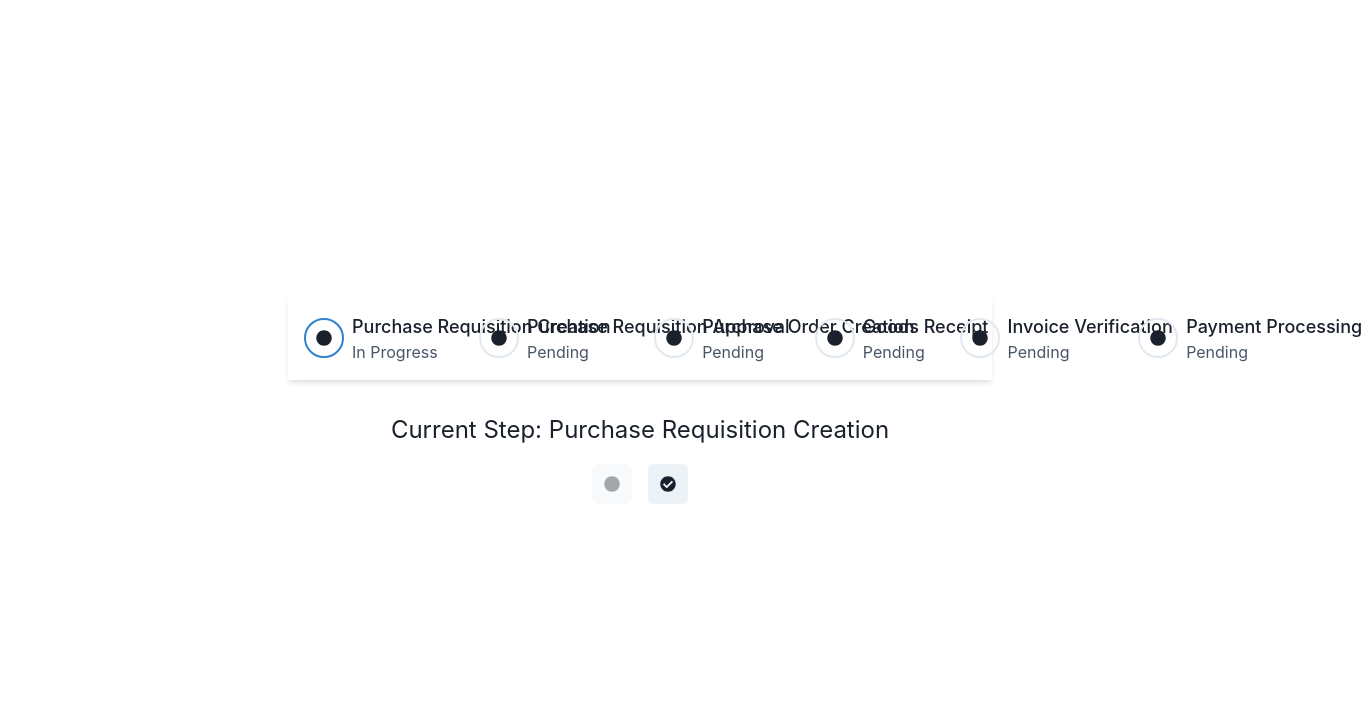
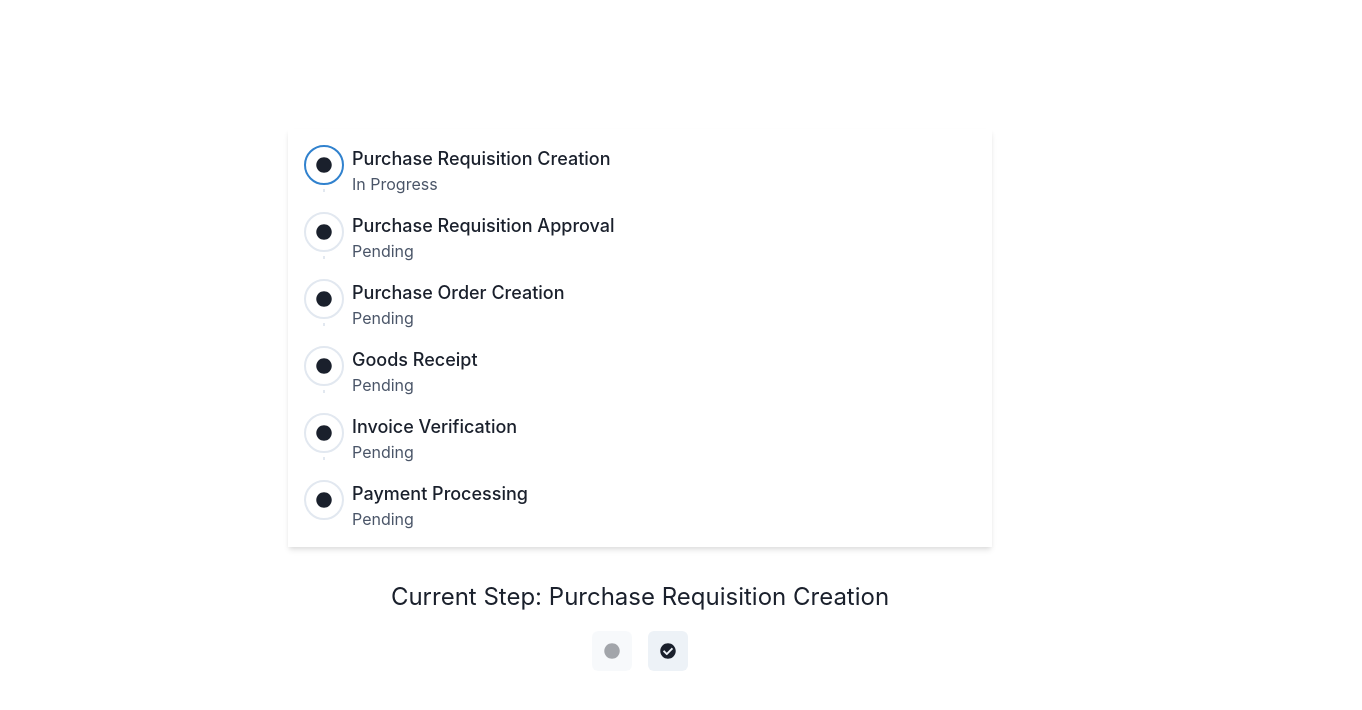
Before and after one commit to GPT-Engineer-App/customizable-progress-steps-react, a React (Vite) app: page / in a window 1280 px wide. Shown: the top 710 px of the page, 1362 px wide, since content can reach past the window. Built offline with nearby package versions, Linux system fonts and the light colour scheme.

Commit message:
Updated the stepper to be vertical by adding the `orientation="vertical"` prop to the `Stepper` component.
Prompt: make vertical

```diff
--- a/src/pages/Index.jsx
+++ b/src/pages/Index.jsx
@@ -22,7 +22,7 @@ const StepItem = ({ step, index, currentStep }) => {
 const ProgressSteps = ({ currentStep }) => {
   return (
     <VStack spacing={4} align="stretch">
-      <Stepper index={currentStep} colorScheme="blue" size="lg">
+      <Stepper index={currentStep} colorScheme="blue" size="lg" orientation="vertical">
         {steps.map((step, index) => (
           <StepItem key={index} step={step} index={index} currentStep={currentStep} />
         ))}
```
